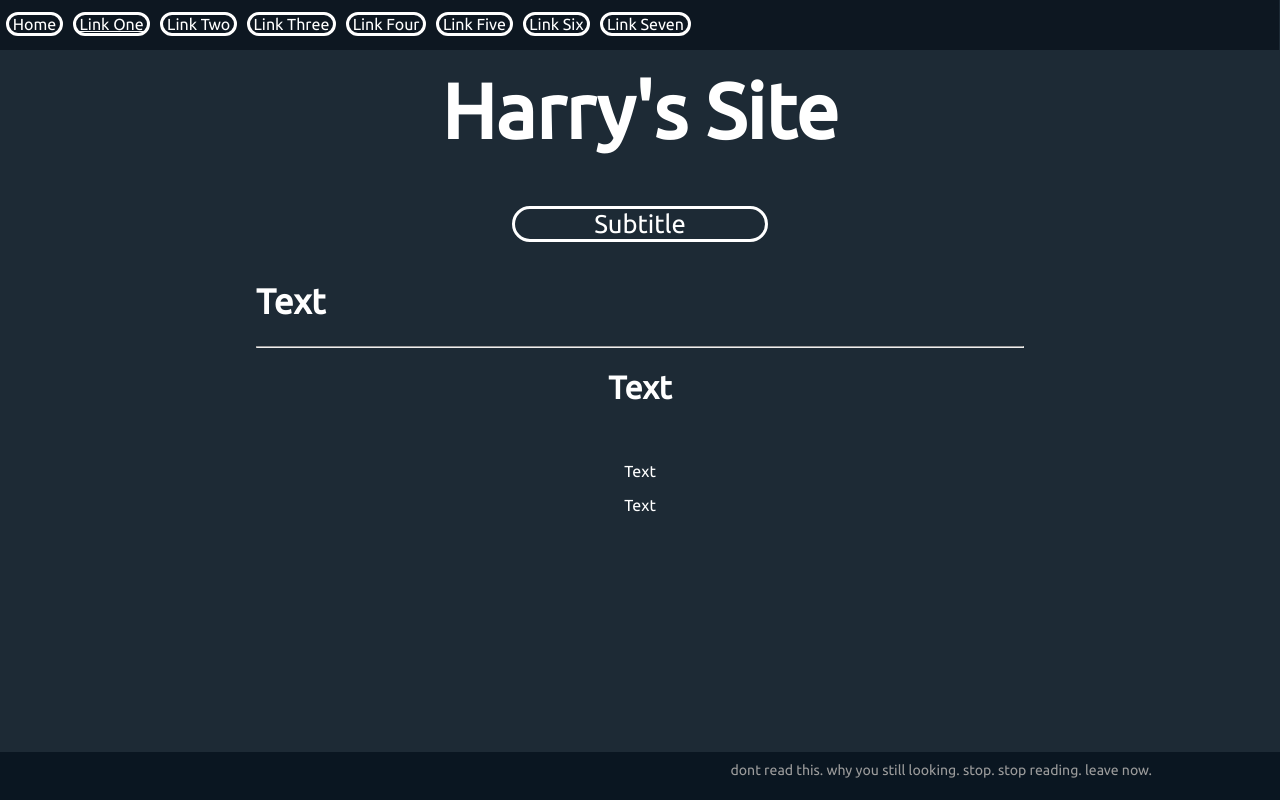
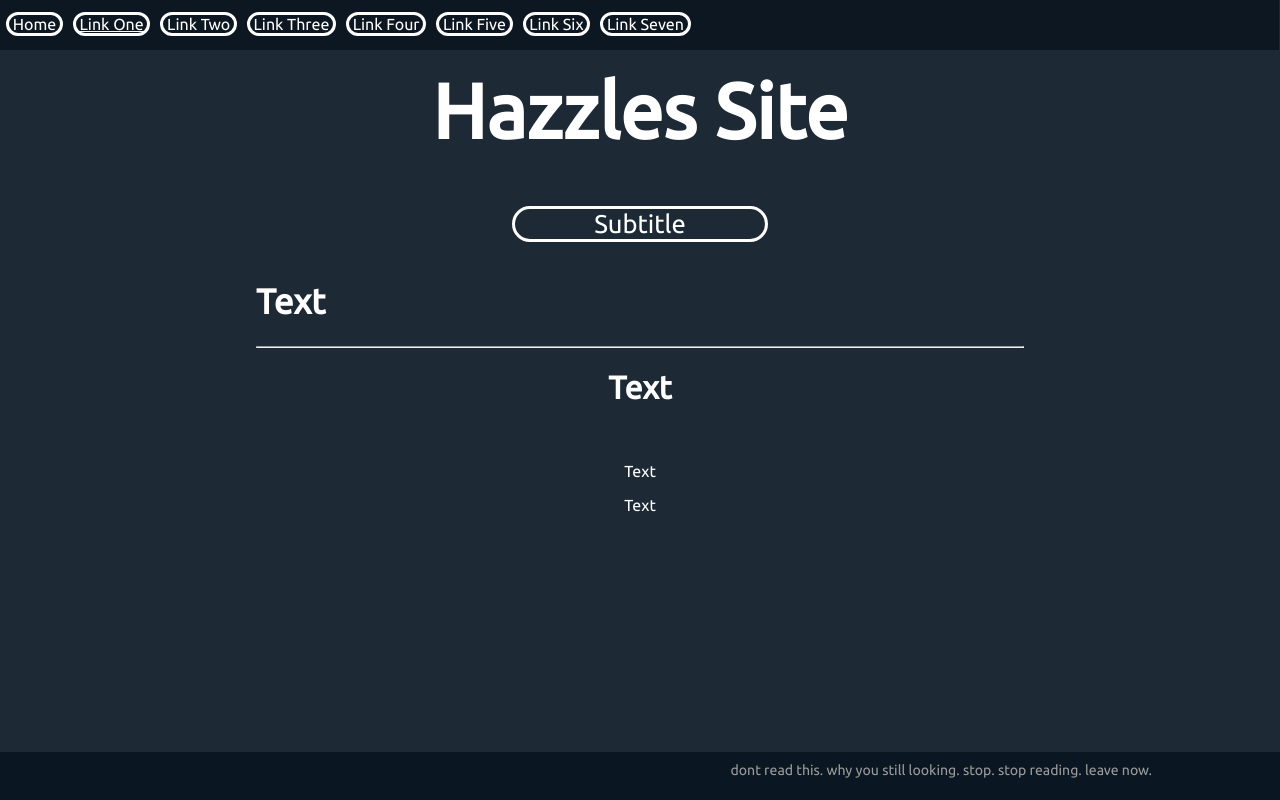
Before and after one commit to Harryw156/HazzlesSite, a plain HTML site: page index.html in a window 1280 px wide. Drawn offline with Linux system fonts and the light colour scheme.

Commit message:
Update index.html

```diff
--- a/index.html
+++ b/index.html
@@ -24,7 +24,7 @@
             </div>
         </div>
         <div class="pagetitle">
-            <h1>Harry's Site</h1>
+            <h1>Hazzles Site</h1>
             <p class="bordertitle">Subtitle</p>
         </div>
         <noscript>You have no javascript. You should probably get some.</noscript>
```
